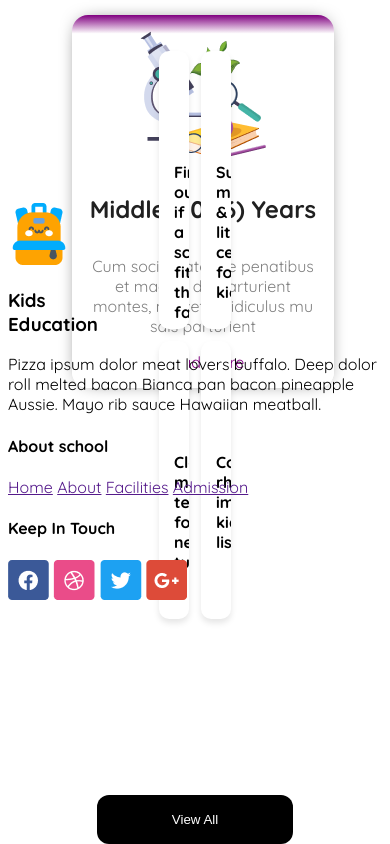
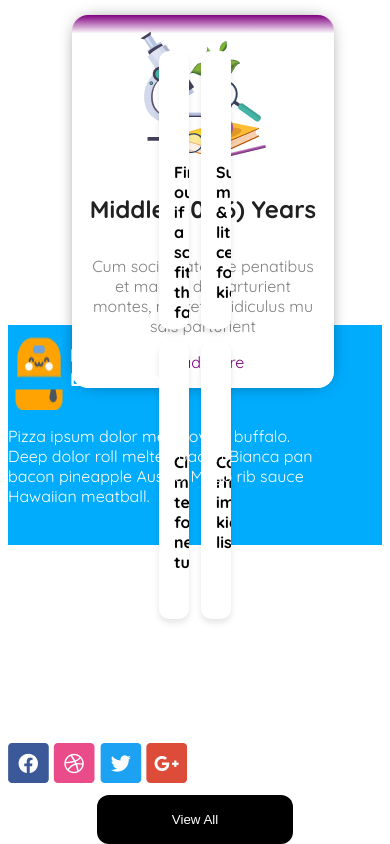
Before and after one commit to omar-fayed99/b11-a2-kids-school-, a plain HTML site: page index.html in a window 390 px wide. Shown: the part 2390-3234 px from the top of the page. Drawn offline with Linux system fonts and the light colour scheme.

Commit message:
footer section without responsive

```diff
--- a/index.html
+++ b/index.html
@@ -144,14 +144,20 @@
                     <img src="assets/logo.png" alt="">
                     <h3>Kids <br>Education</h3>
                 </div>
-                <p>Pizza ipsum dolor meat lovers buffalo. Deep dolor roll melted bacon Bianca pan bacon pineapple Aussie. Mayo rib sauce Hawaiian meatball.</p>
+                <p>Pizza ipsum dolor meat lovers buffalo. <br> Deep dolor roll melted bacon Bianca pan <br> bacon pineapple Aussie. Mayo rib sauce <br> Hawaiian meatball.</p>
             </div>
             <div class="footer-sec-2">
-                <h4>About school</h4>
-                <a href="">Home</a>
-                <a href="">About</a>
-                <a href="">Facilities</a>
-                <a href="">Admission</a>
+                <div><h4>About school</h4></div>
+                <div class="link-list">
+                    <ul>
+                        <div><a href="">Home</a></div>
+                        <div><a href="">About</a></div>
+                        <div><a href="">Facilities</a></div>
+                        <div><a href="">Admission</a></div>
+                    </ul>
+
+                </div>
+
             </div>
             <div class="footer-sec-3">
                 <h4>Keep In Touch</h4>
--- a/style/a2.css
+++ b/style/a2.css
@@ -253,6 +253,32 @@
     border-radius: 12px;
 }
 /* footer section */
+footer{
+    max-width: auto;
+    max-height: 62.5rem;
+    background-color: #01ACFD;
+}
+.footer-card{
+    max-width: 66.8rem;
+    max-height: 13.8rem;
+    display: flex;
+    justify-content: space-around;
+    margin: 7.6rem auto 10.8rem ;
+    color: white;
+}
+.sec1{
+    display: flex;
+
+}
+.linklist> ul{
+    display: flex;
+    flex-direction: row;
+}
+a{
+    text-decoration: none;
+    color: white;
+
+}
 
 
 
@@ -322,6 +348,10 @@
 
     }
     .box-1{display: none;}
+    /* footer */
+    .footer-card{
+        flex-direction: column;
+    }
 
 
 
```
